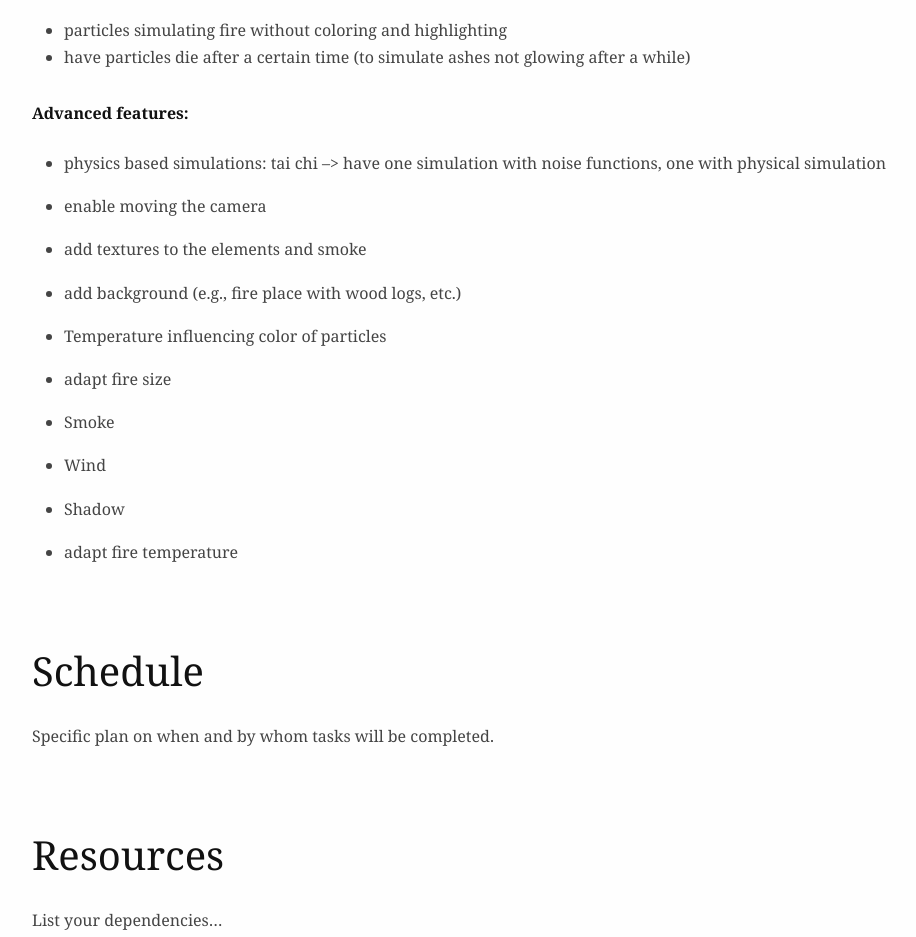
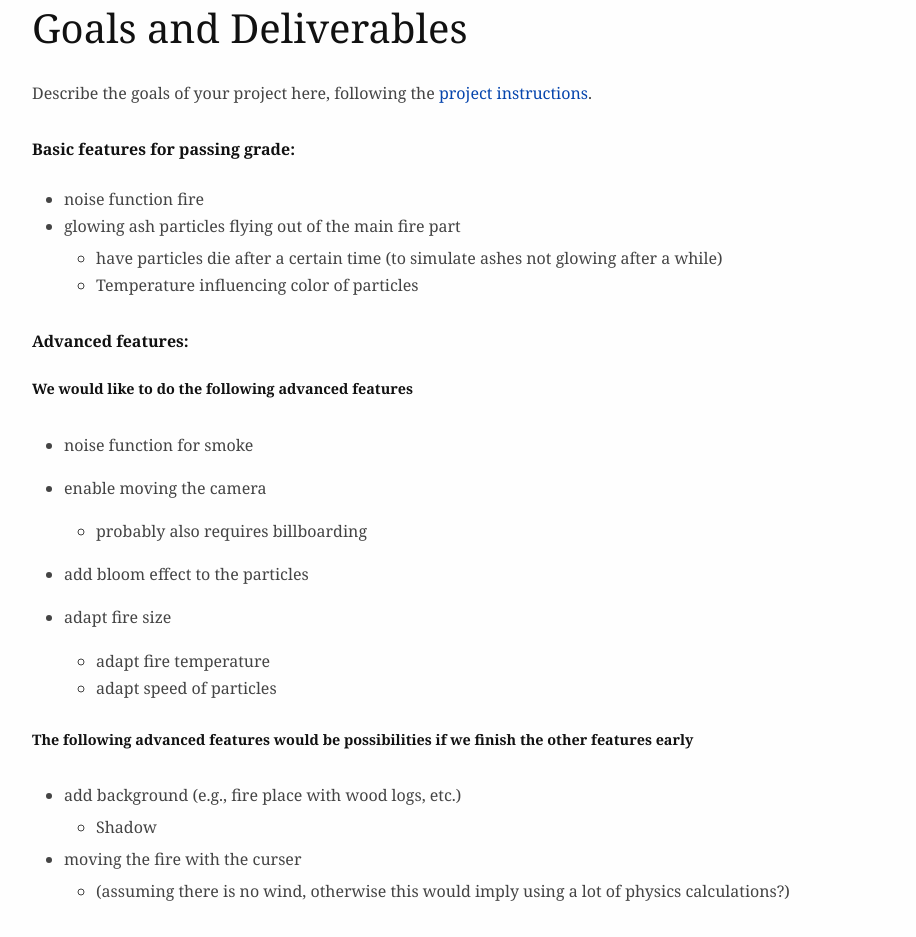
Before and after one commit to Luca-Engel/Computer_Graphics, a plain HTML site: page Project/proposal_template/proposal.html in a window 1280 px wide. Shown: the part 793-1730 px from the top of the page, without its empty margins (128-1044 px from the left). Drawn offline with Linux system fonts and the light colour scheme.

Commit message:
complete features list

```diff
--- a/Project/proposal_template/proposal.html
+++ b/Project/proposal_template/proposal.html
@@ -24,7 +24,7 @@
 <h1 class="title">Fire Simulation</h1>
 </header>
 <figure>
-<img src="images/Fire-simulation.jpg" width="300" alt="Example of a fire simulation" /><figcaption aria-hidden="true">Example of a fire simulation</figcaption>
+<img src="images/Fire-simulation.jpg" width="600" alt="Example of a fire simulation" /><figcaption aria-hidden="true">Example of a fire simulation</figcaption>
 </figure>
 <h1 id="title-and-summary">Title and Summary</h1>
 <p>Provide us a descriptive title and 1-2 sentences summarizing your project.</p>
@@ -32,21 +32,38 @@
 <p>Describe the goals of your project here, following the <a href="https://lgg.epfl.ch/teaching/ICG2019/icg_lectures/2019_project_instructions">project instructions</a>.</p>
 <h5 id="basic-features-for-passing-grade">Basic features for passing grade:</h5>
 <ul>
-<li>particles simulating fire without coloring and highlighting</li>
+<li>noise function fire</li>
+<li>glowing ash particles flying out of the main fire part
+<ul>
 <li>have particles die after a certain time (to simulate ashes not glowing after a while)</li>
+<li>Temperature influencing color of particles</li>
+</ul></li>
 </ul>
 <h5 id="advanced-features">Advanced features:</h5>
+<h6 id="we-would-like-to-do-the-following-advanced-features">We would like to do the following advanced features</h6>
 <ul>
-<li><p>physics based simulations: tai chi –&gt; have one simulation with noise functions, one with physical simulation</p></li>
-<li><p>enable moving the camera</p></li>
-<li><p>add textures to the elements and smoke</p></li>
-<li><p>add background (e.g., fire place with wood logs, etc.)</p></li>
-<li><p>Temperature influencing color of particles</p></li>
-<li><p>adapt fire size</p></li>
-<li><p>Smoke</p></li>
-<li><p>Wind</p></li>
-<li><p>Shadow</p></li>
-<li><p>adapt fire temperature</p></li>
+<li><p>noise function for smoke</p></li>
+<li><p>enable moving the camera</p>
+<ul>
+<li>probably also requires billboarding</li>
+</ul></li>
+<li><p>add bloom effect to the particles</p></li>
+<li><p>adapt fire size</p>
+<ul>
+<li>adapt fire temperature</li>
+<li>adapt speed of particles</li>
+</ul></li>
+</ul>
+<h6 id="the-following-advanced-features-would-be-possibilities-if-we-finish-the-other-features-early">The following advanced features would be possibilities if we finish the other features early</h6>
+<ul>
+<li>add background (e.g., fire place with wood logs, etc.)
+<ul>
+<li>Shadow</li>
+</ul></li>
+<li>moving the fire with the curser
+<ul>
+<li>(assuming there is no wind, otherwise this would imply using a lot of physics calculations?)</li>
+</ul></li>
 </ul>
 <h1 id="schedule">Schedule</h1>
 <p>Specific plan on when and by whom tasks will be completed.</p>
```
Also changed, not shown: 1 other file.
